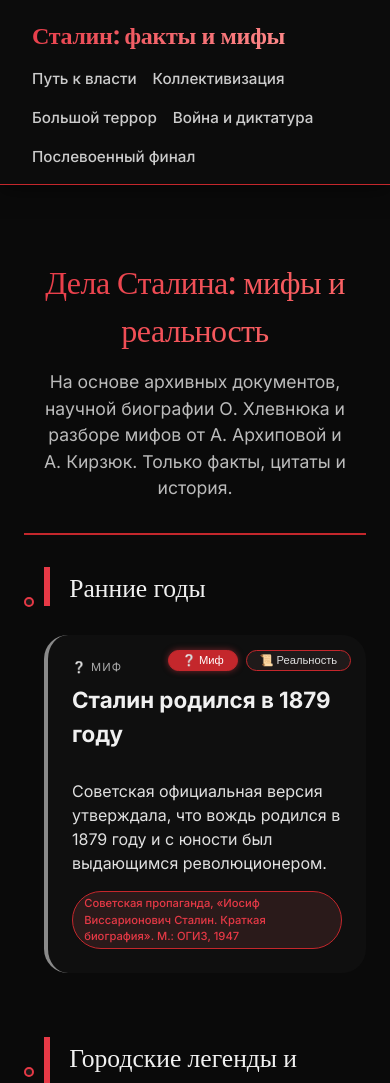
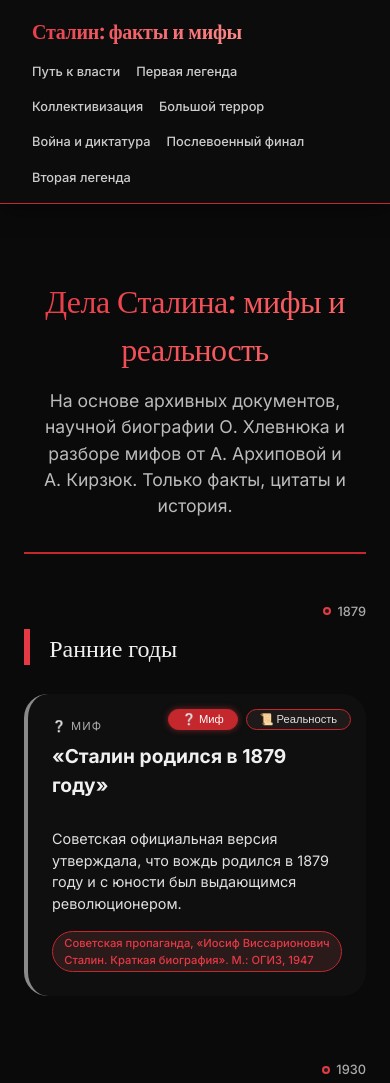
Before and after one commit to durak-online/history-project, a website: page index.html in a window 390 px wide. Shown: the top 1083 px of the page. Drawn offline with nearby package versions, Linux system fonts and the light colour scheme; a web font is replaced by a local one.

Commit message:
Little changes

```diff
--- a/index.html
+++ b/index.html
@@ -16,10 +16,12 @@
 			<div class="logo">Сталин: факты и мифы</div>
 			<div class="nav-links">
 				<a href="#biography">Путь к власти</a>
+				<a href="#legend1">Первая легенда</a>
 				<a href="#reforms">Коллективизация</a>
 				<a href="#terror">Большой террор</a>
 				<a href="#war">Война и диктатура</a>
 				<a href="#death">Послевоенный финал</a>
+				<a href="#legend2">Вторая легенда</a>
 			</div>
 		</div>
 	</header>
@@ -45,7 +47,7 @@
 				</div>
 				<div class="myth-card">
 					<div class="card-label">❔ МИФ</div>
-					<h3>Сталин родился в 1879 году</h3>
+					<h3>«Сталин родился в 1879 году»</h3>
 					<p>Советская официальная версия утверждала, что вождь родился в 1879 году и с юности был выдающимся
 						революционером.</p>
 					<div class="source-badge">Советская пропаганда, «Иосиф Виссарионович Сталин. Краткая биография». М.:
@@ -231,8 +233,12 @@
 				<div class="reality-card">
 					<div class="card-label">📜 РЕАЛЬНОСТЬ</div>
 					<h3>Инсульт, неоказание помощи и моральная паника</h3>
-					<p>1 марта 1953 года Сталина нашли на полу в малой столовой после инсульта. Соратники боялись
-						подходить, врачей не вызвали. Смерть наступила 5 марта.</p>
+					<p>После ужина 28 февраля Сталин не выходил к обеду 1 марта. Обнаружили его только около 23 часов —
+					он лежал на полу без сознания, с признаками паралича. Соратники (Берия, Маленков, Хрущёв, Булганин)
+					прибыли лишь глубокой ночью, но, боясь гнева вождя в случае его выздоровления и используя время для
+					переговоров о власти, отказались вызывать врачей, объявив, что Сталин «просто спит». Медиков
+					допустили к пациенту только утром 2 марта. Диагноз — обширное кровоизлияние в мозг. Смерть наступила
+					5 марта. Прямых доказательств отравления нет.</p>
 					<div class="quote">«[...] мы посчитали, что неудобно нам появляться у него и фиксировать своё
 						присутствие, раз он находится в столь неблаговидном положении.
 						Мы разъехались по домам» (Хрущёв).
--- a/styles.css
+++ b/styles.css
@@ -108,6 +108,7 @@ body {
 .section {
     margin-bottom: 4rem;
     scroll-margin-top: 90px;
+    position: relative;
 }
 
 .section-title {
@@ -376,10 +377,6 @@ body {
     box-shadow: 0 0 6px rgba(230,57,70,0.5);
 }
 
-.section {
-    position: relative;
-}
-
 .section-marker {
     position: absolute;
     right: 20px;
@@ -422,26 +419,57 @@ body {
     .container {
         padding: 1.5rem;
     }
+
     .hero h1 {
         font-size: 2rem;
     }
+
+    .section {
+        position: relative;
+        margin-top: 3rem;
+    }
+
+    .section-marker {
+        position: static;
+        justify-content: flex-end;
+        margin-bottom: 0.5rem;
+        gap: 6px;
+    }
+
+    .marker-year {
+        font-size: 0.8rem;
+    }
+
+    .marker-dot {
+        width: 8px;
+        height: 8px;
+    }
+
     .section-title {
-        font-size: 1.6rem;
+        margin-top: 0.5rem;
+        clear: both;
+        font-size: 1.5rem;
     }
+
     .nav-links {
         gap: 1rem;
     }
 
-    .timeline { display: none; }
+    .nav-links a {
+        font-size: 0.8rem;
+    }
 
-    .section {
-        padding-left: 20px;
+    .logo {
+        font-size: 1.25rem;
     }
-    .section-marker {
-        left: 0;
-        width: 20px;
+
+    .myth-card h3,
+    .reality-card h3 {
+        font-size: 1.2rem;
     }
-    .marker-year {
-        display: none;
+
+    .myth-card p,
+    .reality-card p {
+        font-size: 0.9rem;
     }
 }
```
